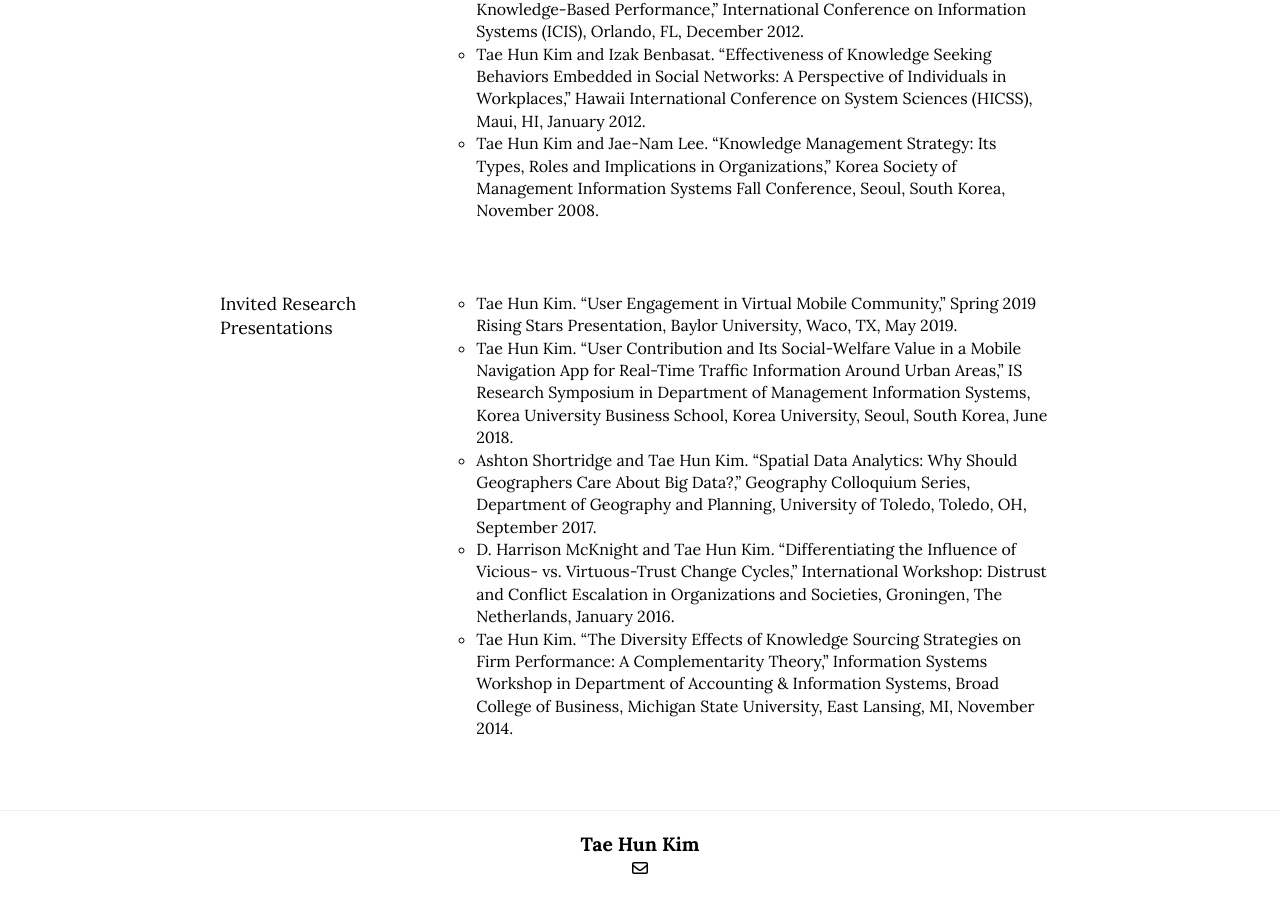
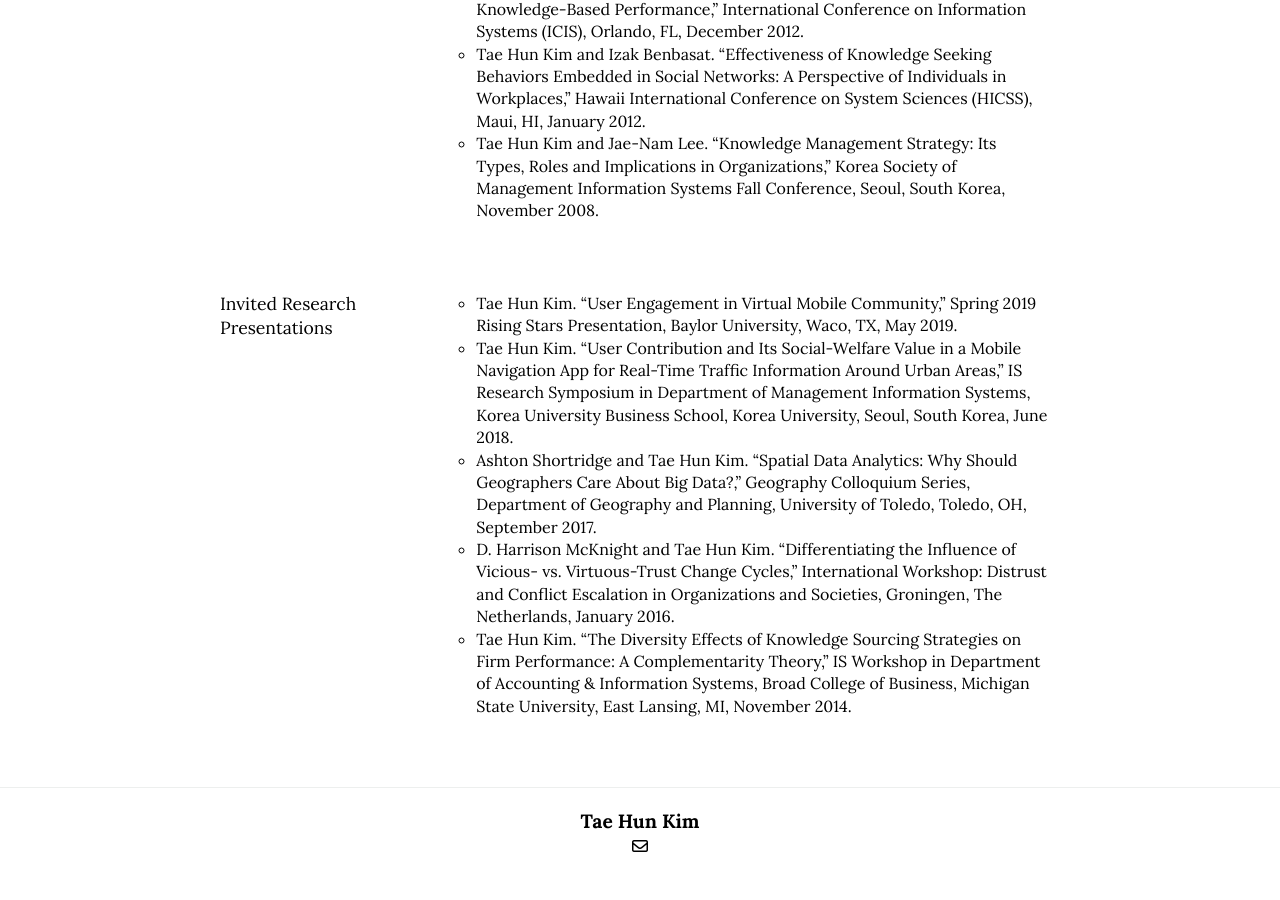
Before and after one commit to istaehun/taehun, a Jekyll site: the page built from index.html, in a window 1280 px wide and 900 px high, scrolled down 2640 px. Built offline with Jekyll 4.4.1, drawn with Linux system fonts in a browser that asks for light colours; nearby versions of some CDN libraries; after the commit the page ends 3517 px from its top, so only the background shows below that.

Commit message:
Update research.yml

```diff
--- a/_data/research.yml
+++ b/_data/research.yml
@@ -42,4 +42,4 @@
     - "Tae Hun Kim. “User Contribution and Its Social-Welfare Value in a Mobile Navigation App for Real-Time Traffic Information Around Urban Areas,” IS Research Symposium in Department of Management Information Systems, Korea University Business School, Korea University, Seoul, South Korea, June 2018."
     - "Ashton Shortridge and Tae Hun Kim. “Spatial Data Analytics: Why Should Geographers Care About Big Data?,” Geography Colloquium Series, Department of Geography and Planning, University of Toledo, Toledo, OH, September 2017."
     - "D. Harrison McKnight and Tae Hun Kim. “Differentiating the Influence of Vicious- vs. Virtuous-Trust Change Cycles,” International Workshop: Distrust and Conflict Escalation in Organizations and Societies, Groningen, The Netherlands, January 2016."
-    - "Tae Hun Kim. “The Diversity Effects of Knowledge Sourcing Strategies on Firm Performance: A Complementarity Theory,” Information Systems Workshop in Department of Accounting & Information Systems, Broad College of Business, Michigan State University, East Lansing, MI, November 2014."
+    - "Tae Hun Kim. “The Diversity Effects of Knowledge Sourcing Strategies on Firm Performance: A Complementarity Theory,” IS Workshop in Department of Accounting & Information Systems, Broad College of Business, Michigan State University, East Lansing, MI, November 2014."
```
